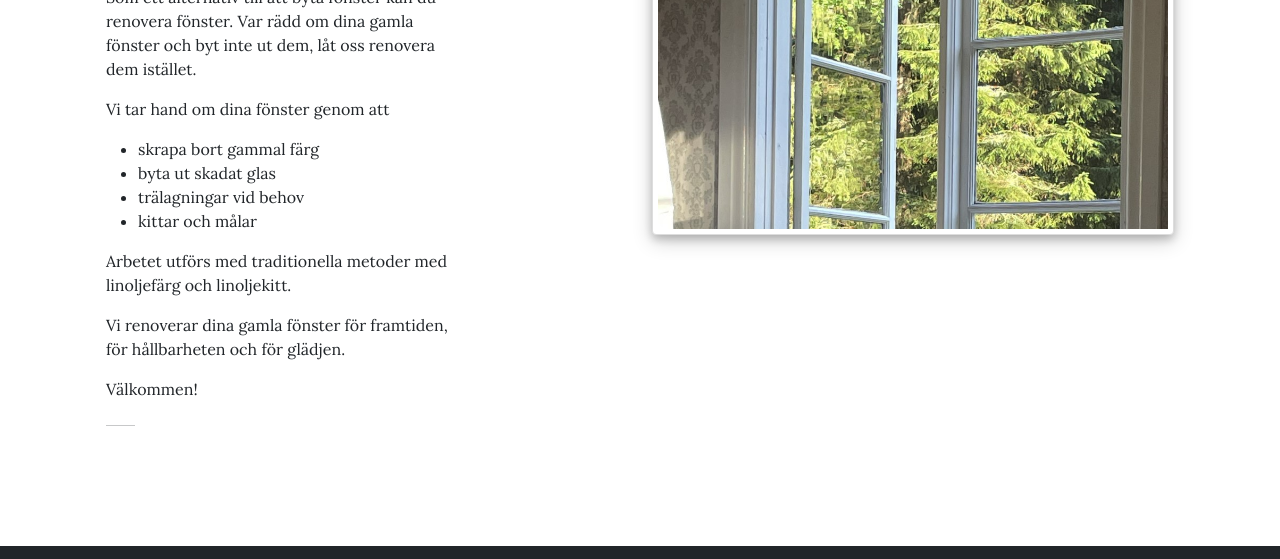
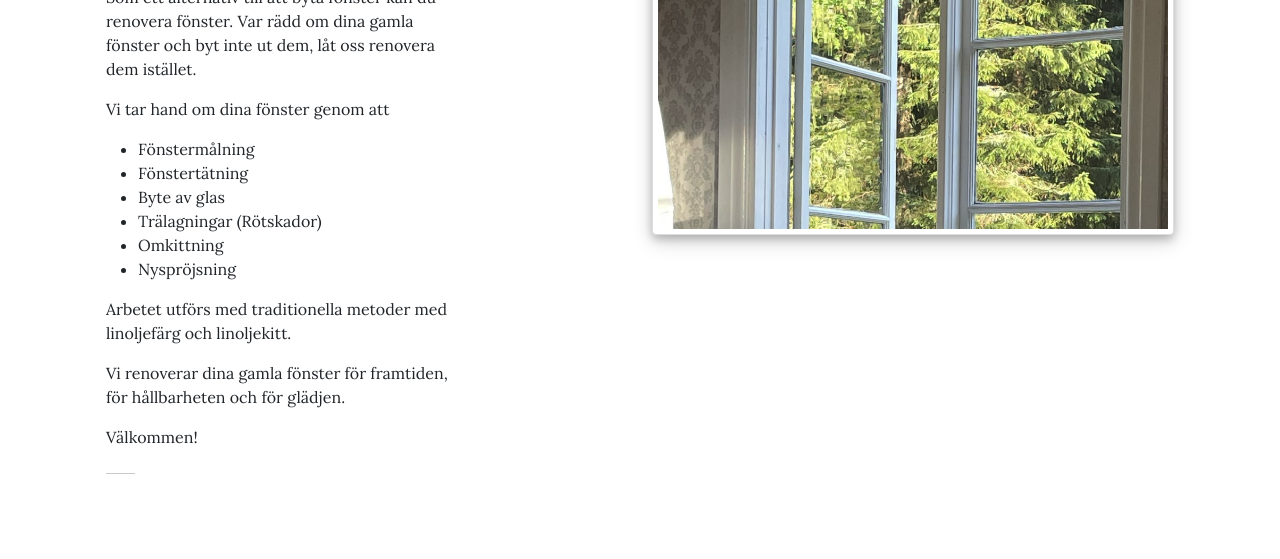
Before and after one commit to Johangard/Johangard.github.io, a plain HTML site: page more.html in a window 1280 px wide. Shown: the part 241-800 px from the top of the page. Drawn offline with nearby package versions, Linux system fonts and the light colour scheme.

Commit message:
new list of services

```diff
--- a/more.html
+++ b/more.html
@@ -74,10 +74,12 @@
                             Vi tar hand om dina fönster genom att
                             </p>
                             <ul>
-                                <li>skrapa bort gammal färg</li>
-                                <li>byta ut skadat glas</li>
-                                <li>trälagningar vid behov</li>
-                                <li>kittar och målar </li>
+                                <li>Fönstermålning</li>
+                                <li>Fönstertätning</li>
+                                <li>Byte av glas</li>
+                                <li>Trälagningar (Rötskador)</li>
+                                <li>Omkittning</li>
+                                <li>Nyspröjsning</li>
                             </ul>
                             <p>
                             Arbetet utförs med traditionella metoder med linoljefärg och linoljekitt.
```
